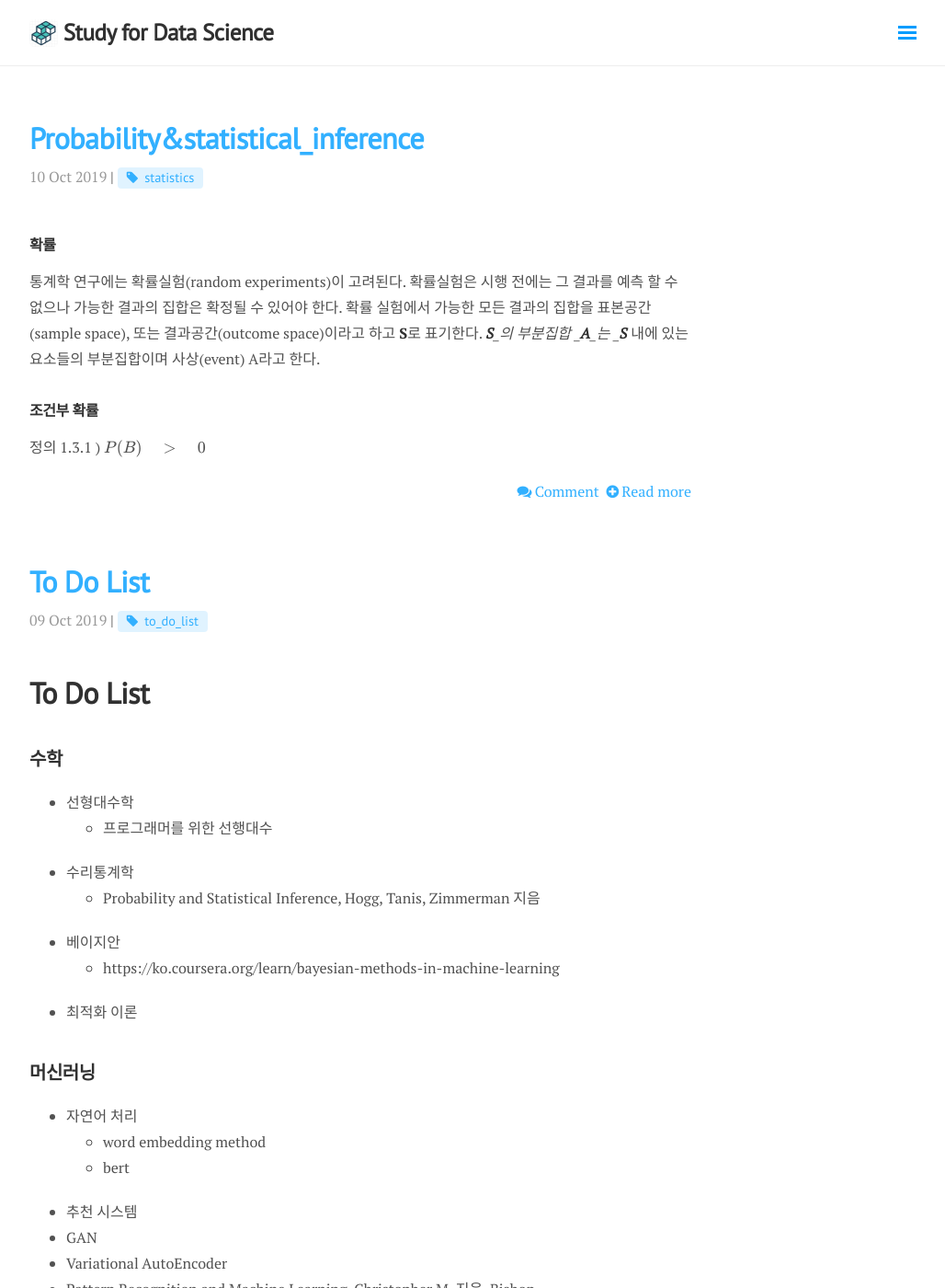
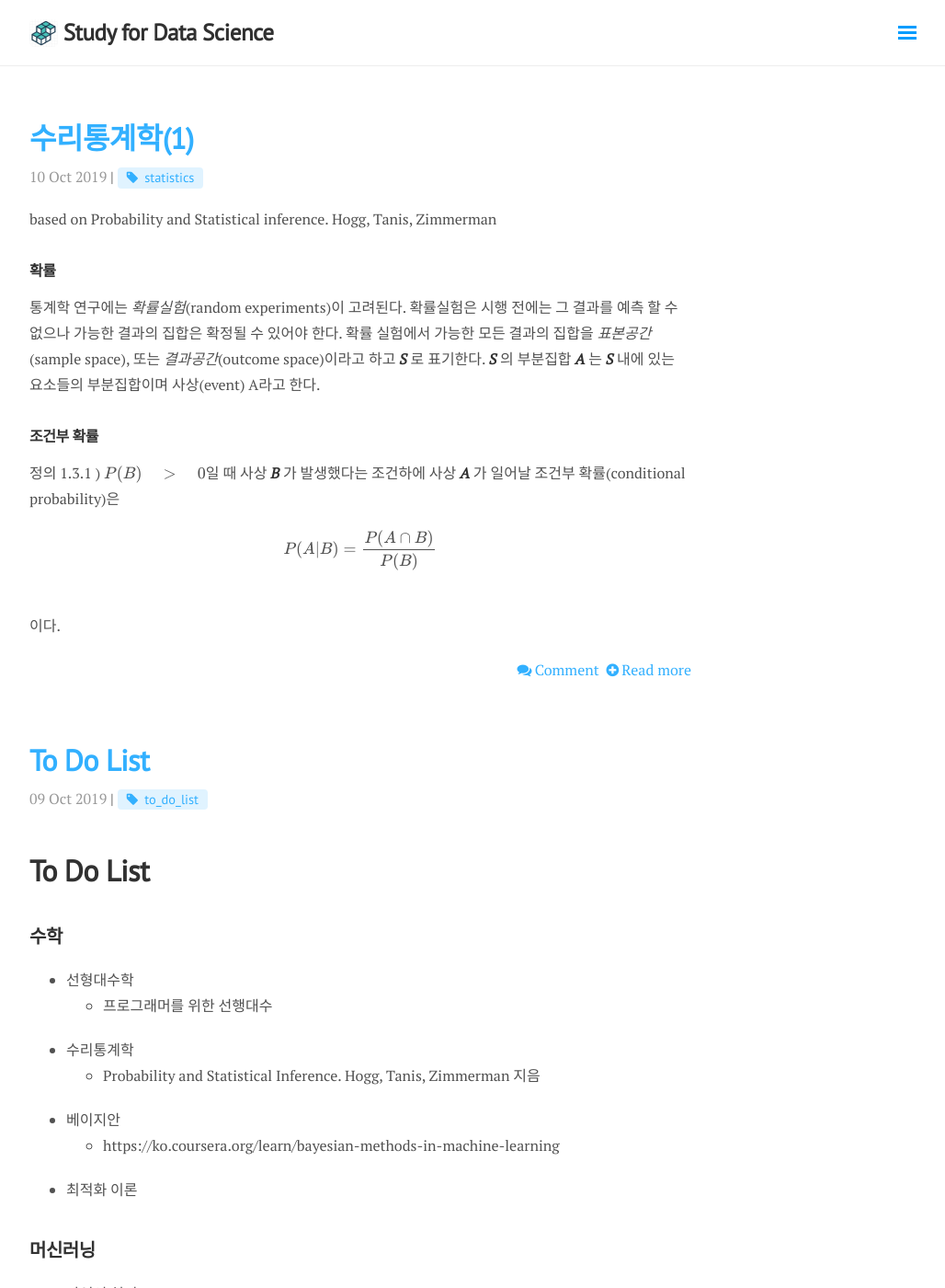
Before and after one commit to jin717/jin717.github.io, a Jekyll site: the page built from blog/index.html, in a window 1280 px wide and 1400 px high. Shown: the whole window at 92% size, without its empty margins (248-1276 px from the left). Built offline with Jekyll 4.4.1, drawn with Linux system fonts in a browser that asks for light colours; nearby versions of some CDN libraries; formulas are drawn with MathJax 3; the list of posts is cut into pages by our own code; comment, search, counter and statistics services are not loaded.

```diff
--- a/_config.yml
+++ b/_config.yml
@@ -41,15 +41,15 @@ nav:
     - '/blog/'
   Categories:
     - '/'
-    - { machine_learning: '/blog/categories/#machine_learning'}
-    - { deep_learning: '/blog/categories/#deep_learning'}
-    - { statistics: '/blog/categories/#statistics'}
-    - { papers: '/blog/categories/#papers' }
-    - { data_engineering: '/blog/categories/#data_engineering' }
-    - { algorithm: '/blog/categories/#algorithm' }
-    - { devops: '/blog/categories/#devops'}
+    - { Machine learning: '/blog/categories/#machine_learning'}
+    - { Deep learning: '/blog/categories/#deep_learning'}
+    - { Statistics: '/blog/categories/#statistics'}
+    - { Papers: '/blog/categories/#papers' }
+    - { Data engineering: '/blog/categories/#data_engineering' }
+    - { Algorithm: '/blog/categories/#algorithm' }
+    - { Devops: '/blog/categories/#devops'}
     - { Categories: '/blog/categories/' }
-    - { others: '/blog/categories/#others' }
+    - { Others: '/blog/categories/#others' }
 
     - { Tags: '/blog/tags/' }
   About:
--- a/_includes/sidebar.html
+++ b/_includes/sidebar.html
@@ -52,7 +52,7 @@
 
       <span class="{% if sub_len > 0 %}foldable{% endif %}">
         <a class="sidebar-nav-item {% if page.url == nav[1][0] %}active{% endif %}" href="{{ url }}">
-          {{ nav[0] }}
+          <strong>{{ nav[0] }}</strong>
         </a>
 
         {% for i in (1..sub_len) %}
@@ -63,7 +63,7 @@
               {% assign sub_url = sub_nav[1] | prepend: site.baseurl %}
             {% endif %}
               <a class="sidebar-nav-item sidebar-nav-item-sub {% if page.url == sub_nav[1] %}active{% endif %}" href="{{ sub_url }}">
-                {{ sub_nav[0] }}
+                <strong>{{ sub_nav[0] }}</strong>
               </a>
           {% endfor %}
         {% endfor %}
--- a/_posts/2019-10-10-probability&statistical_inference.md
+++ /dev/null
@@ -1,19 +0,0 @@
----
-layout: post
-title:
-category: statistics
-tags: statistics
-comments: true
----
-
-#### 확률
-
-통계학 연구에는 확률실험(random experiments)이 고려된다.
-확률실험은 시행 전에는 그 결과를 예측 할 수 없으나 가능한 결과의 집합은 확정될 수 있어야 한다.
-확률 실험에서 가능한 모든 결과의 집합을 표본공간(sample space), 또는 결과공간(outcome space)이라고 하고 **S**로 표기한다.
-_**S**_의 부분집합 _**A**_는 _**S**_ 내에 있는 요소들의 부분집합이며 사상(event) A라고 한다.
-
-
-#### 조건부 확률
-
-정의 1.3.1 ) $$ P(B)\quad >\quad 0 $$
```
Also changed, not shown: _posts/2019-10-09-toDoList.md (+1 -1 lines), _posts/2019-10-10-수리통계학(1).md (added, +23 -0 lines).
